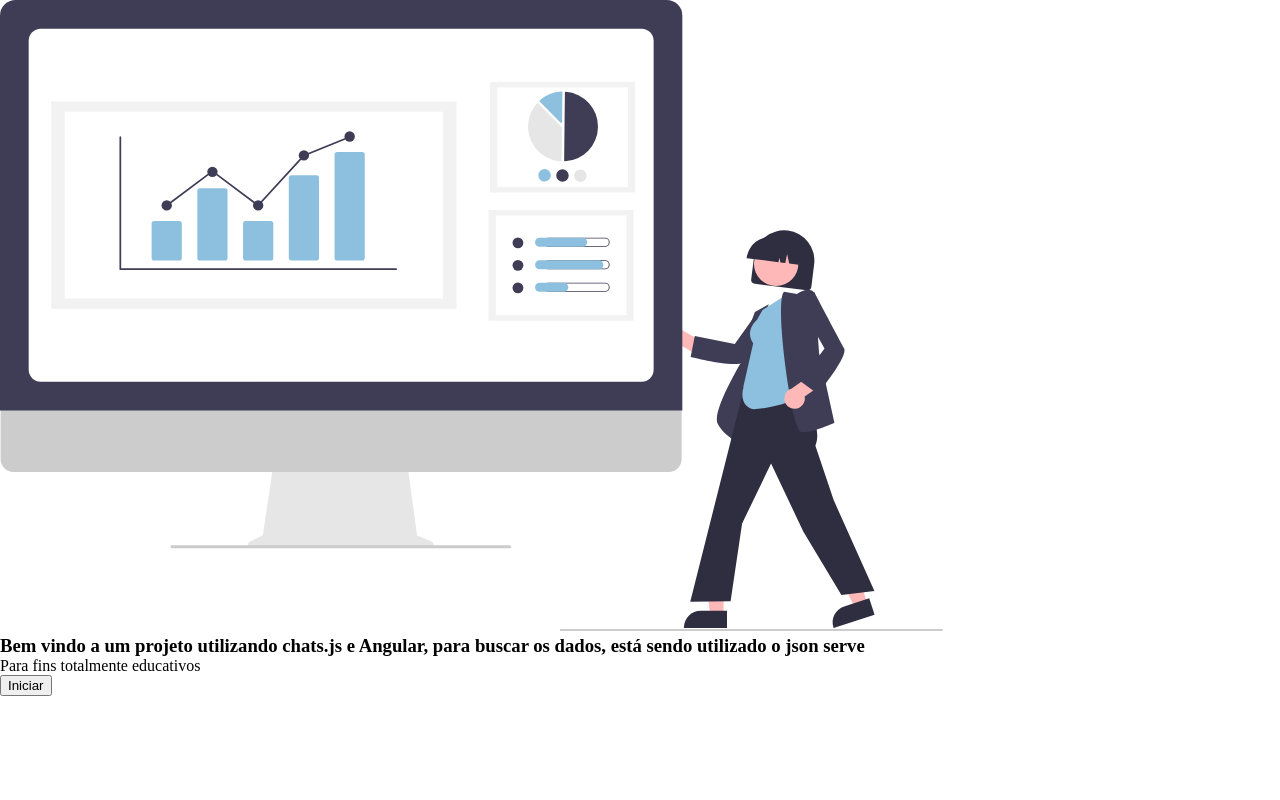
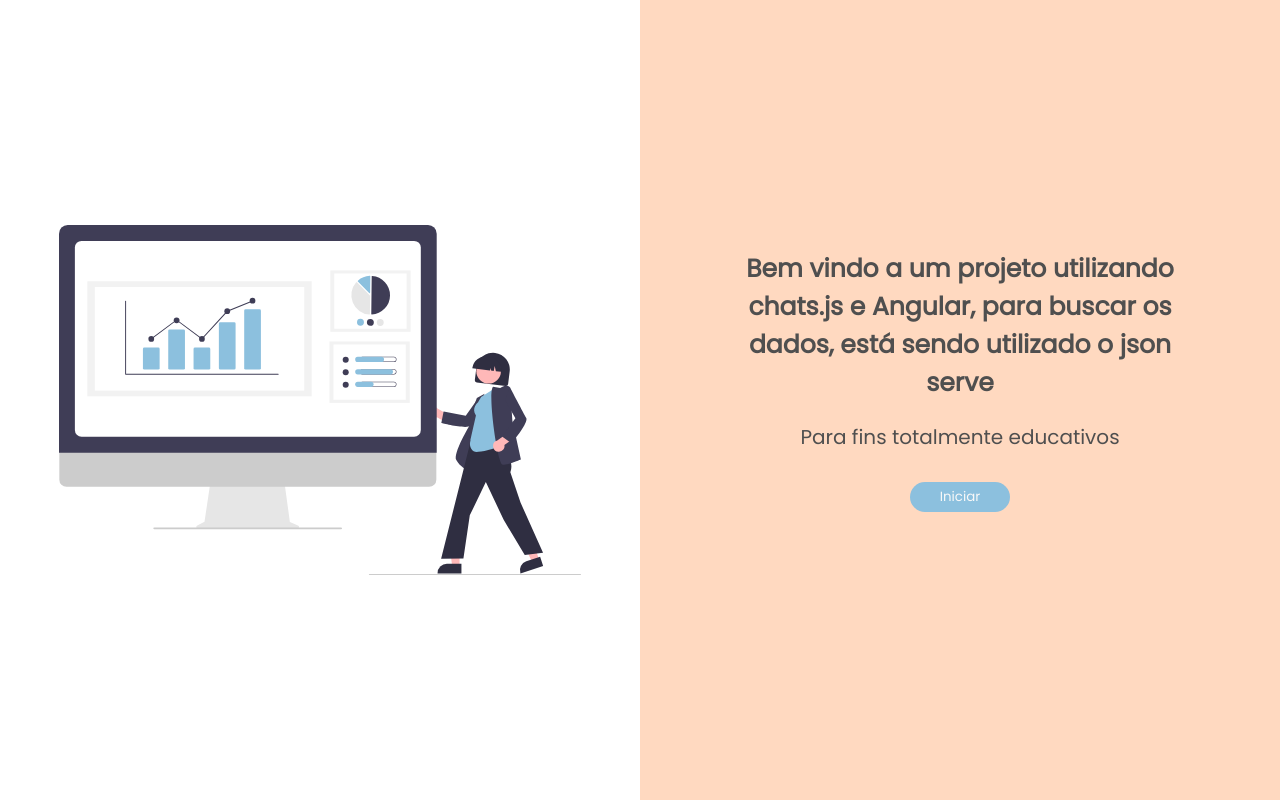
Before and after one commit to leticia-perotti/Charts.JS, an Angular app: page / in a window 1280 px wide. Built offline with nearby package versions, Linux system fonts and the light colour scheme.

Commit message:
Bem-vindo style

```diff
--- a/src/app/bem-vindo/bem-vindo.component.html
+++ b/src/app/bem-vindo/bem-vindo.component.html
@@ -3,10 +3,10 @@
     <img src="assets/images/image.svg">
   </aside>
   <main>
-    <h3>
+    <label>
       Bem vindo a um projeto utilizando chats.js e Angular, para buscar os dados, está sendo utilizado o json serve
-    </h3>
-    <p>Para fins totalmente educativos</p>
+    </label>
+    <span>Para fins totalmente educativos</span>
     <button>Iniciar</button>
   </main>
 </body>
--- a/src/app/bem-vindo/bem-vindo.component.scss
+++ b/src/app/bem-vindo/bem-vindo.component.scss
@@ -0,0 +1,57 @@
+body{
+  margin: 0;
+  display: flex;
+  flex-direction: row;
+  height: 100vh;
+
+  aside{
+    flex: 3;
+    width: 50vh;
+
+    img{
+      display: block;
+      position: relative;
+      top: 50%;
+      transform: translate(0, -50%);
+      margin: 0 auto !important;
+      height: 350px;
+    }
+  }
+  main{
+    flex: 3;
+    width: 50vh;
+    background-color: var(--salmon);
+    display: flex;
+    flex-direction: column;
+    align-items: center;
+
+    label{
+      font-family: 'Poppins', sans-serif;
+      color: var(--cinza);
+      font-size: 25px;
+      font-weight: bold;
+      text-align: center;
+      margin-top: 250px;
+      margin-left: 75px;
+      margin-right: 75px;
+    }
+    span{
+      font-family: 'Poppins', sans-serif;
+      color: var(--cinza);
+      font-size: 20px;
+      text-align: center;
+      margin-top: 20px;
+    }
+    button{
+      border: none;
+      background-color: var(--azul);
+      color: var(--branco);
+      border-radius: 30px;
+      font-family: 'Poppins', sans-serif;
+      height: 30px;
+      width: 100px;
+      margin-top: 30px;
+      cursor: pointer;
+    }
+  }
+}
--- a/src/index.html
+++ b/src/index.html
@@ -5,7 +5,7 @@
   <title>Charts</title>
   <base href="/">
   <meta name="viewport" content="width=device-width, initial-scale=1">
-  <link rel="icon" type="image/x-icon" href="favicon.ico">
+  <link rel="icon" type="image/x-icon" href="assets/images/chart.svg">
 </head>
 <body>
   <app-root></app-root>
```
